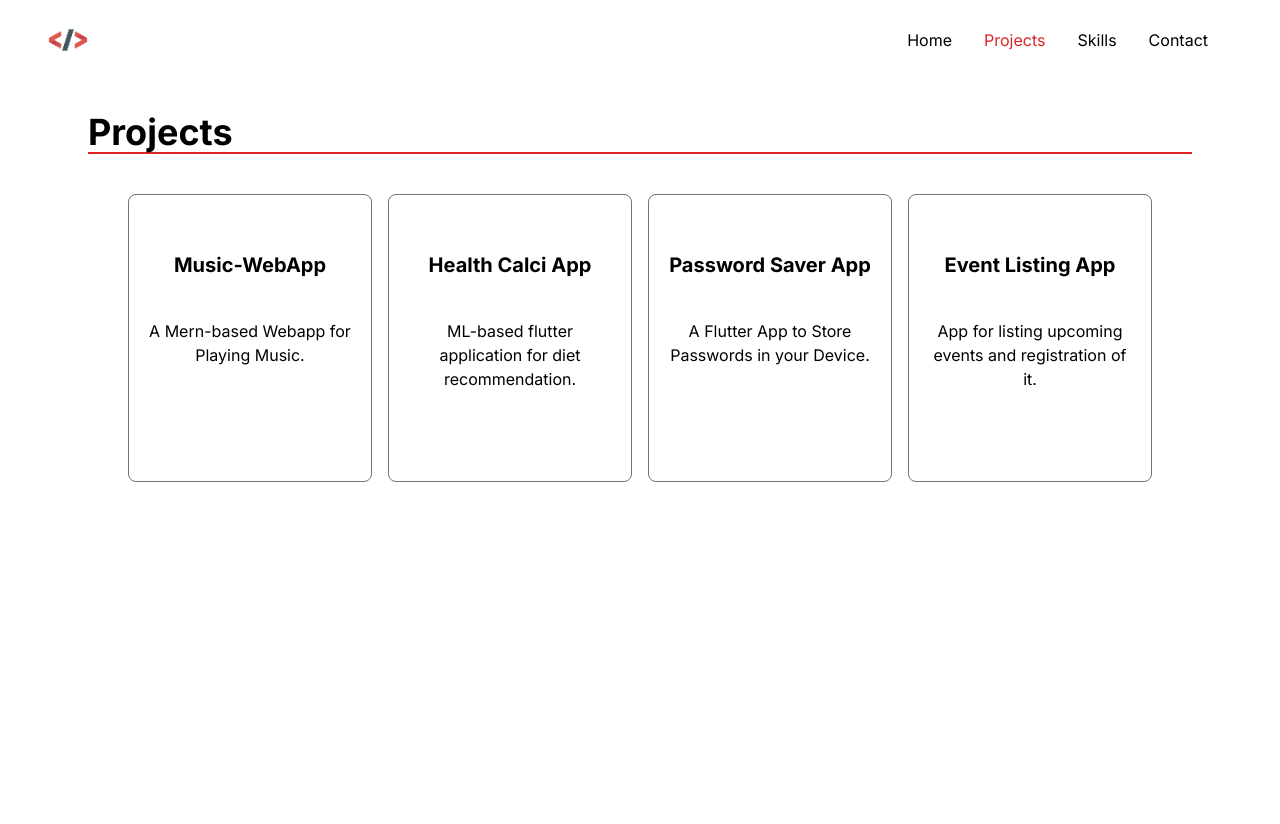
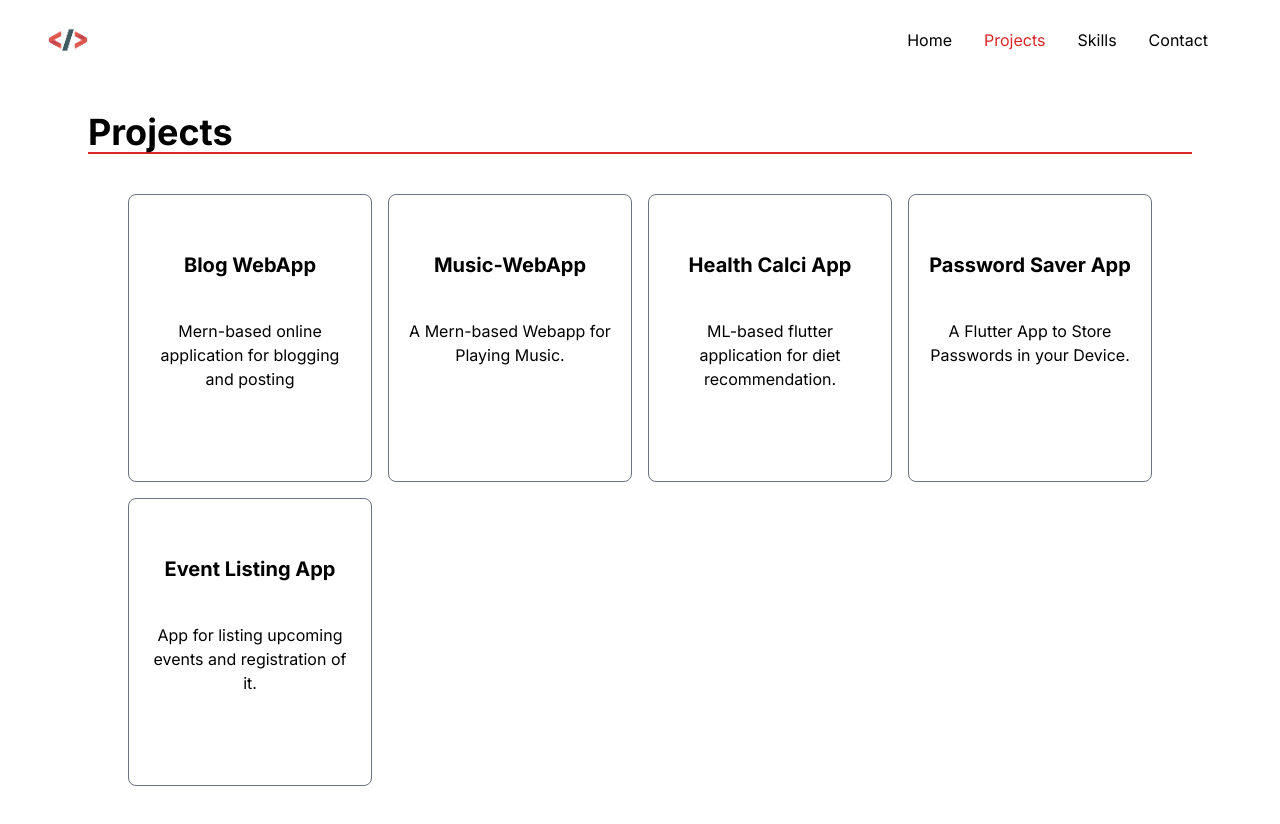
Before and after one commit to ZoreRakesh/RakeshZore_Portfolio, a Next.js app: page /Projects in a window 1280 px wide. Shown: the top 824 px of the page. Before the commit the page ends 800 px from the top, so only its background shows below. Built offline with nearby package versions, Linux system fonts and the light colour scheme.

Commit message:
project commit

```diff
--- a/src/app/Projects/page.tsx
+++ b/src/app/Projects/page.tsx
@@ -10,6 +10,12 @@ const Projects: React.FC = () => {
           <hr className="border-t-2 border-red-600" />
 
           <div className="grid grid-cols-1 md:grid-cols-2 lg:grid-cols-4 gap-4 m-10">
+              <a href="https://github.com/ZoreRakesh/Blog-webapp">
+    <div className="p-4 text-center rounded-lg border-solid border-[1px] border-gray-500 dark:border-white hover:animate-pulse cursor-pointer md:min-h-[18rem]">
+      <h1 className="font-bold text-xl my-10">Blog WebApp</h1>
+      <p className="my-10">Mern-based online application for blogging and posting</p>
+    </div>
+  </a>
   <a href="https://github.com/ZoreRakesh/Music-WebApp">
     <div className="p-4 text-center rounded-lg border-solid border-[1px] border-gray-500 dark:border-white hover:animate-pulse cursor-pointer md:min-h-[18rem]">
       <h1 className="font-bold text-xl my-10">Music-WebApp</h1>
```
